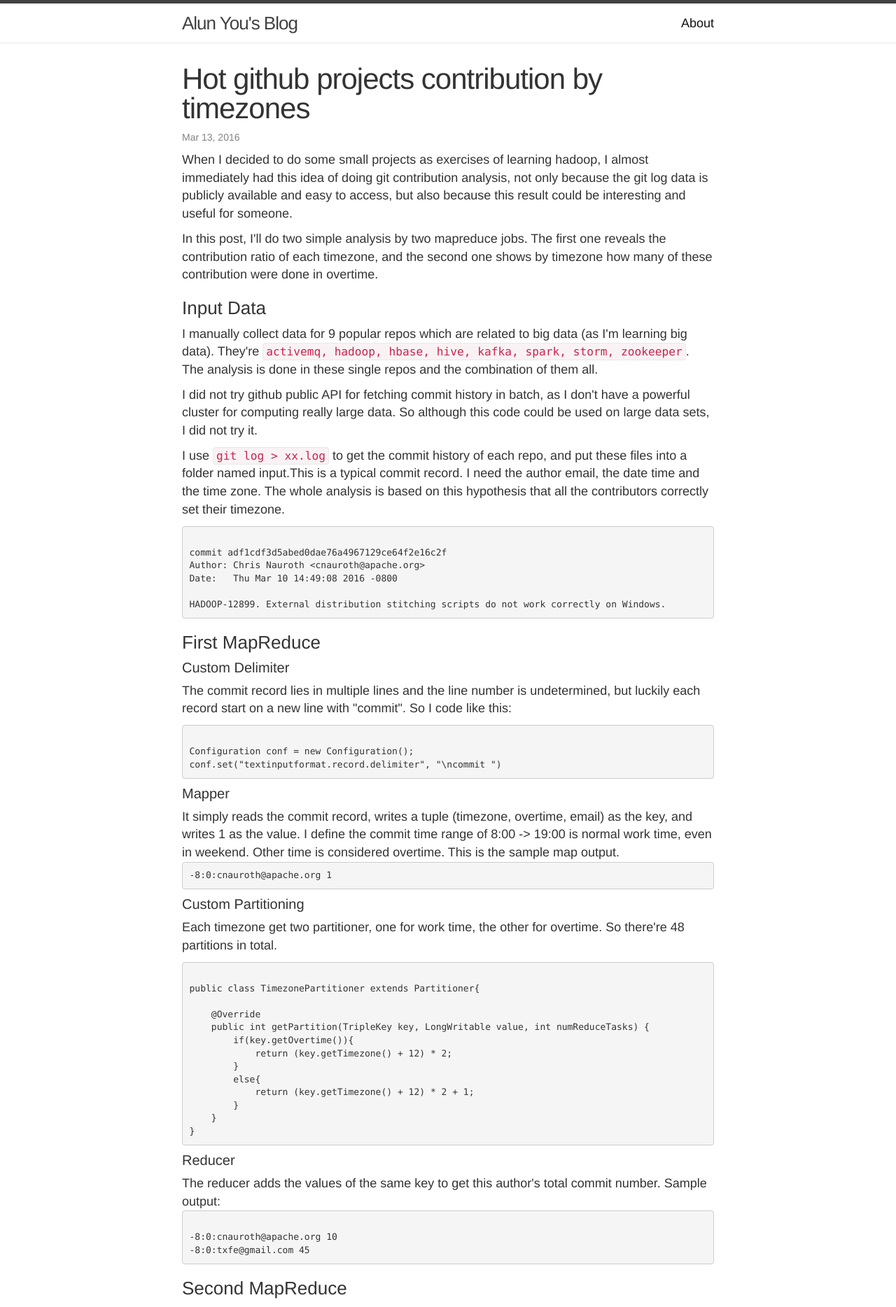
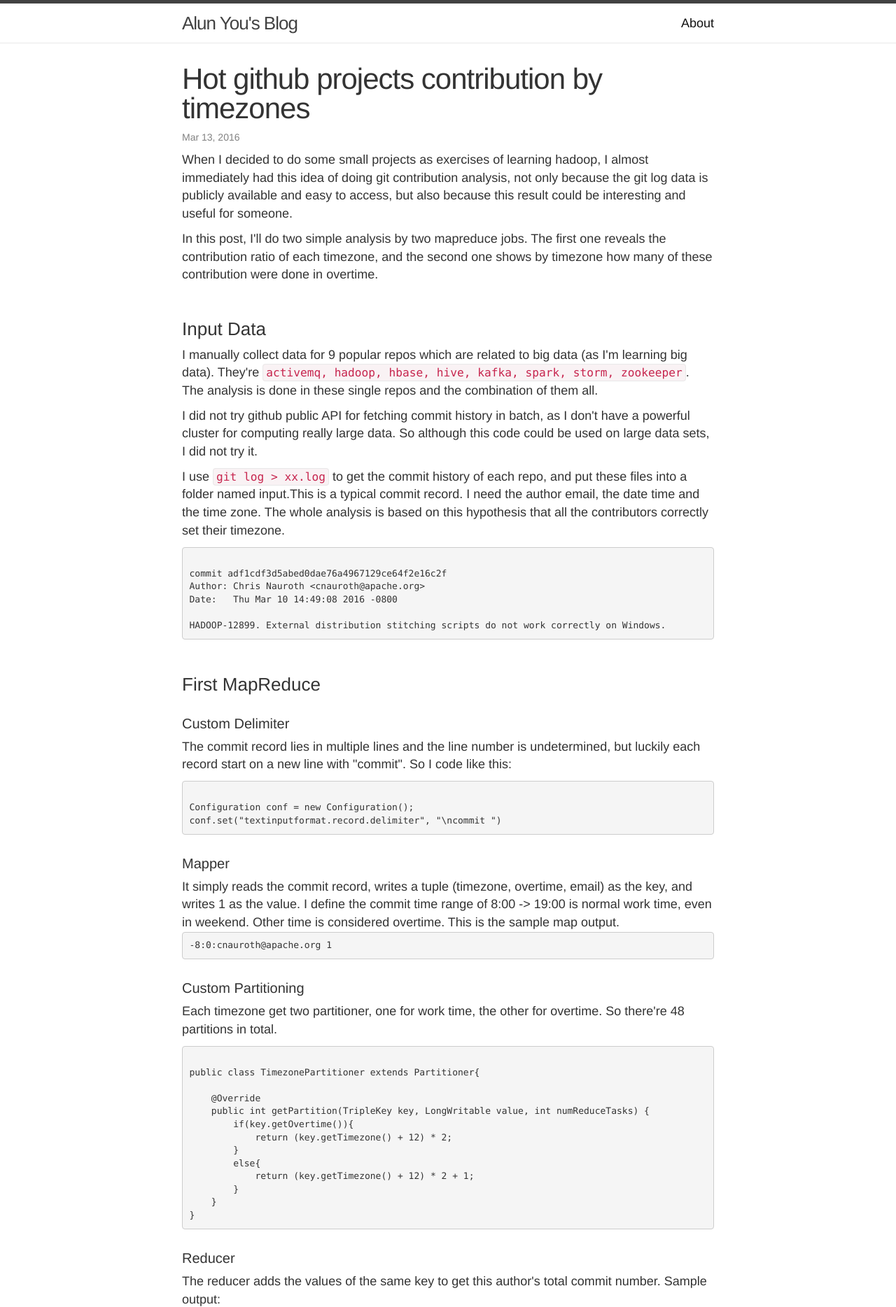
Before and after one commit to AlunYou/AlunYou.github.io, a Jekyll site: the page built from _posts/2016-03-13-Hot github projects contribution by timezones.html, in a window 1280 px wide. Shown: the top 1868 px of the page at 70% size. Built offline with Jekyll 4.4.1, drawn with Linux system fonts in a browser that asks for light colours; comment, search, counter and statistics services are not loaded.

Commit message:
adjust the margin

```diff
--- a/_posts/2016-03-13-Hot github projects contribution by timezones.html
+++ b/_posts/2016-03-13-Hot github projects contribution by timezones.html
@@ -17,6 +17,12 @@ layout: post
         }
         body{
             font-size: 18px;
+        }
+        h3{
+            margin-top: 50px;
+        }
+        h4{
+            margin-top: 30px;
         }
     </style>
     <script type="text/javascript" src="{{ "/js/jquery.js" | prepend: site.baseurl }}"></script>
```
Also changed, not shown: 1 other file.
